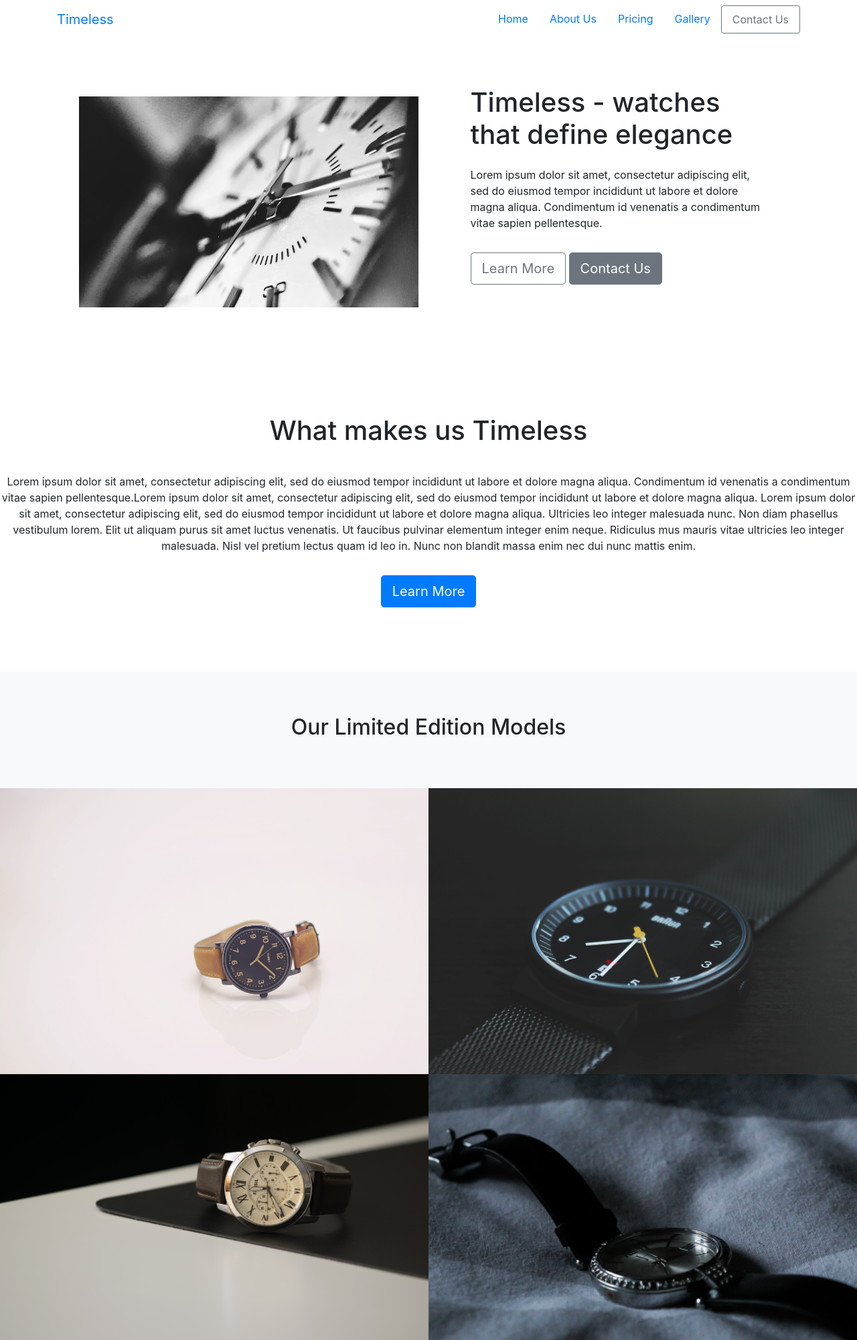
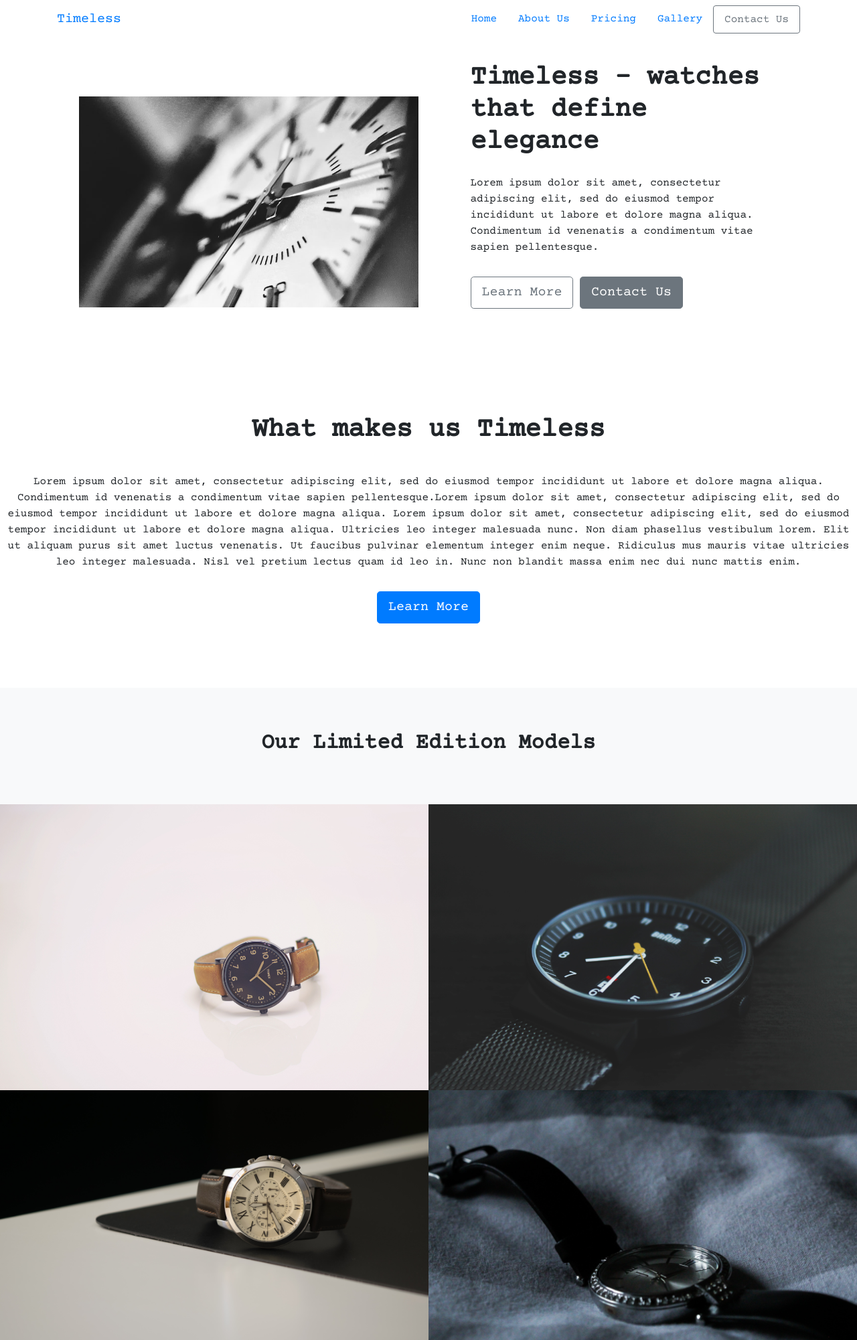
Before and after one commit to utk09/watch-template-site, a PHP site: page / in a window 1280 px wide. Shown: the top 2001 px of the page at 67% size. Run offline with PHP 8.4, Linux system fonts and the light colour scheme.

Commit message:
added css heading styles

```diff
--- a/css/styles.css
+++ b/css/styles.css
@@ -1 +1,24 @@
 /* Timeless Watches -  A Template Website by http://github.com/utk09 */
+
+/*
+Colours Used -->
+primary: #83F3ED
+black: #011627
+white: #fafaff
+ */
+
+body {
+  font-family: "Courier Prime", monospace;
+}
+
+h1,
+h2,
+h3 {
+  font-weight: 900;
+}
+
+h4,
+h5,
+h6 {
+  font-weight: 700;
+}
--- a/index.html
+++ b/index.html
@@ -10,8 +10,9 @@
     <!-- Google Fonts -->
 
     <link
-        href="https://fonts.googleapis.com/css?family=Dosis|Hind|Montserrat|Nanum+Gothic|Poppins|Quicksand|Raleway|Source+Sans+Pro&display=swap"
+        href="https://fonts.googleapis.com/css?family=Courier+Prime|Dosis|Montserrat|Nanum+Gothic|Noto+Sans|Poppins|Source+Sans+Pro|Work+Sans&display=swap"
         rel="stylesheet">
+
 
 
     <!-- Bootstrap 4.4.1 CDN -->
```
